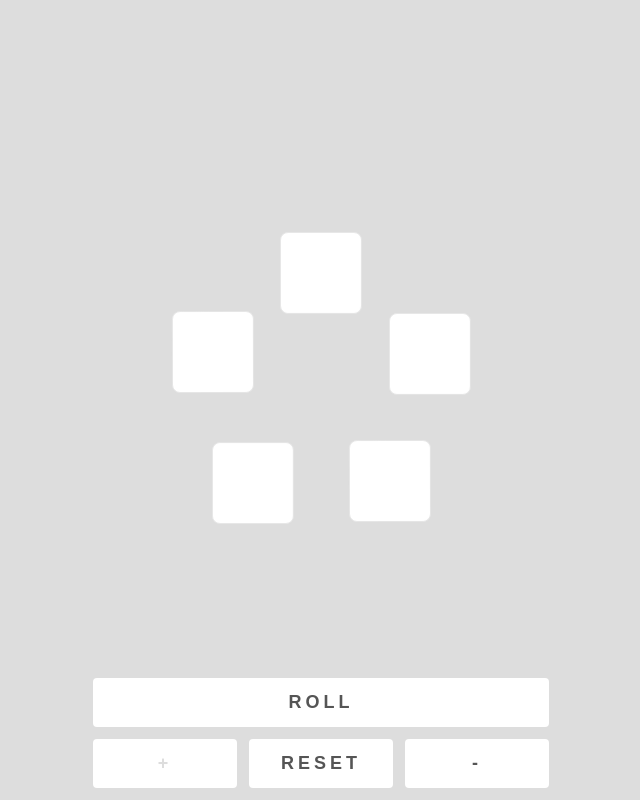
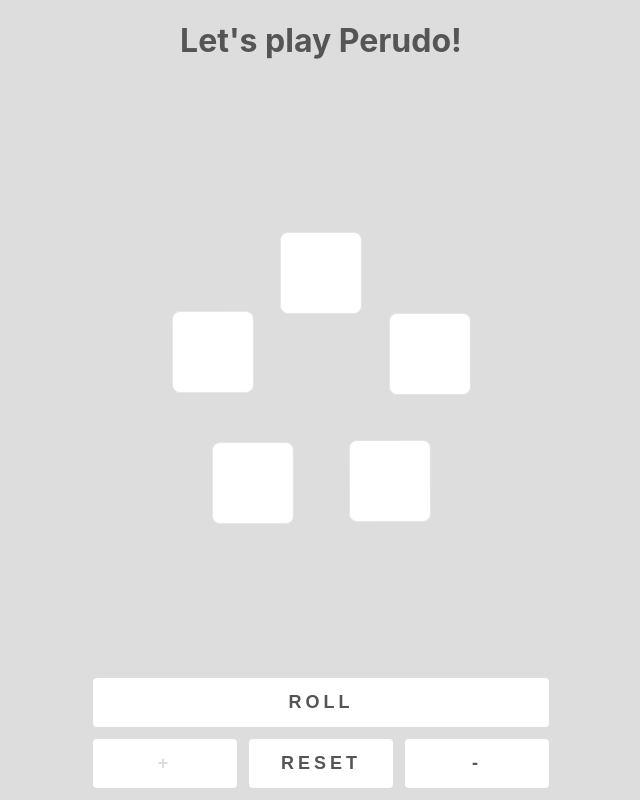
Before and after one commit to FlopieUtd/polliwop, a React (Create React App) app: page / in a window 1280 px wide. Shown: the whole page, without its empty margins (319-959 px from the left). Built offline with nearby package versions, Linux system fonts and the light colour scheme.

Commit message:
add pulsing button

```diff
--- a/src/App.css
+++ b/src/App.css
@@ -11,6 +11,7 @@ body {
   width: 100vw;
   justify-content: center;
   align-items: center;
+  color: #555;
 }
 
 #root {
@@ -37,7 +38,7 @@ body {
   width: 100%;
   text-align: center;
   position: absolute;
-  top: -100px;
+  /* top: -100px; */
 }
 
 .stats-wrapper {
@@ -45,7 +46,6 @@ body {
   display: flex;
   justify-content: center;
   min-height: 100px;
-
 }
 
 .stats {
@@ -117,3 +117,19 @@ button:active:not([disabled]) {
   letter-spacing: 5px;
   overflow-wrap: break-word;
 }
+
+button.pulse {
+  animation: pulse 2s ease-in-out infinite;
+}
+
+@keyframes pulse {
+  0% {
+    transform: scale(1);
+  }
+  10% {
+    transform: scale(1.1);
+  }
+  20% {
+    transform: scale(1);
+  }
+}
--- a/src/App.tsx
+++ b/src/App.tsx
@@ -100,9 +100,11 @@ const App = () => {
   const canIncrement = diceLeft < 5 && diceLeft !== 0;
   const canDecrement = diceLeft > 0;
 
+  const isFresh = roll === 0 && round === 1;
+
   return (
     <div className="App">
-      <h1 className="title">Let's play Perudo!</h1>
+      {isFresh && <h1 className="title">Let's play Perudo!</h1>}
       <div className="stats-wrapper">
         {(roll > 0 || round > 1) && (
           <div className="stats">
@@ -131,7 +133,11 @@ const App = () => {
       <div className="controls-wrapper">
         <div className="controls">
           <div className="controls-row">
-            <button onClick={handleRoll} disabled={!canRoll}>
+            <button
+              onClick={handleRoll}
+              disabled={!canRoll}
+              className={isFresh ? "pulse" : ""}
+            >
               Roll
             </button>
           </div>
```
Also changed, not shown: polliwop.webp (deleted), 1 other file (tests, documents, lock files or other folders).
